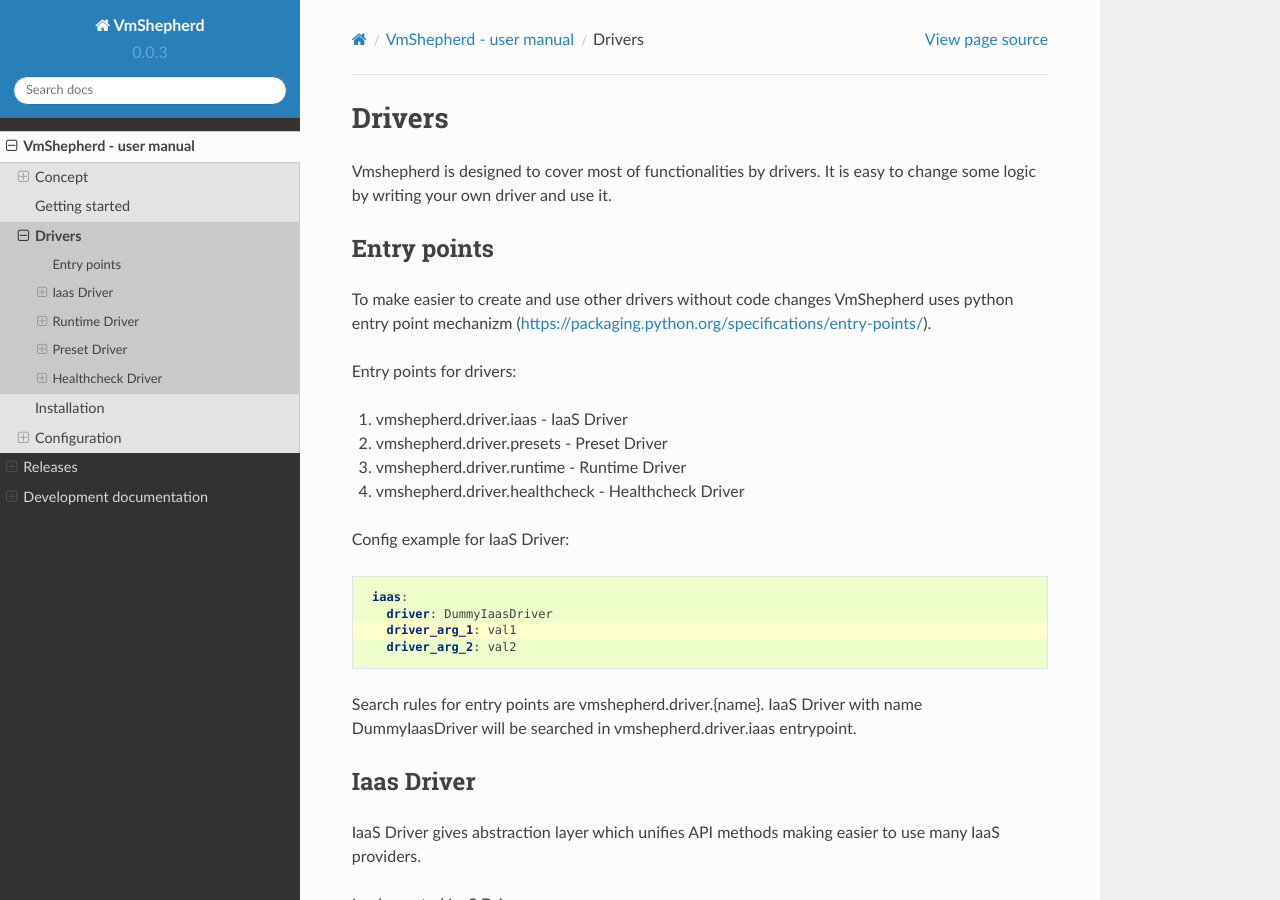
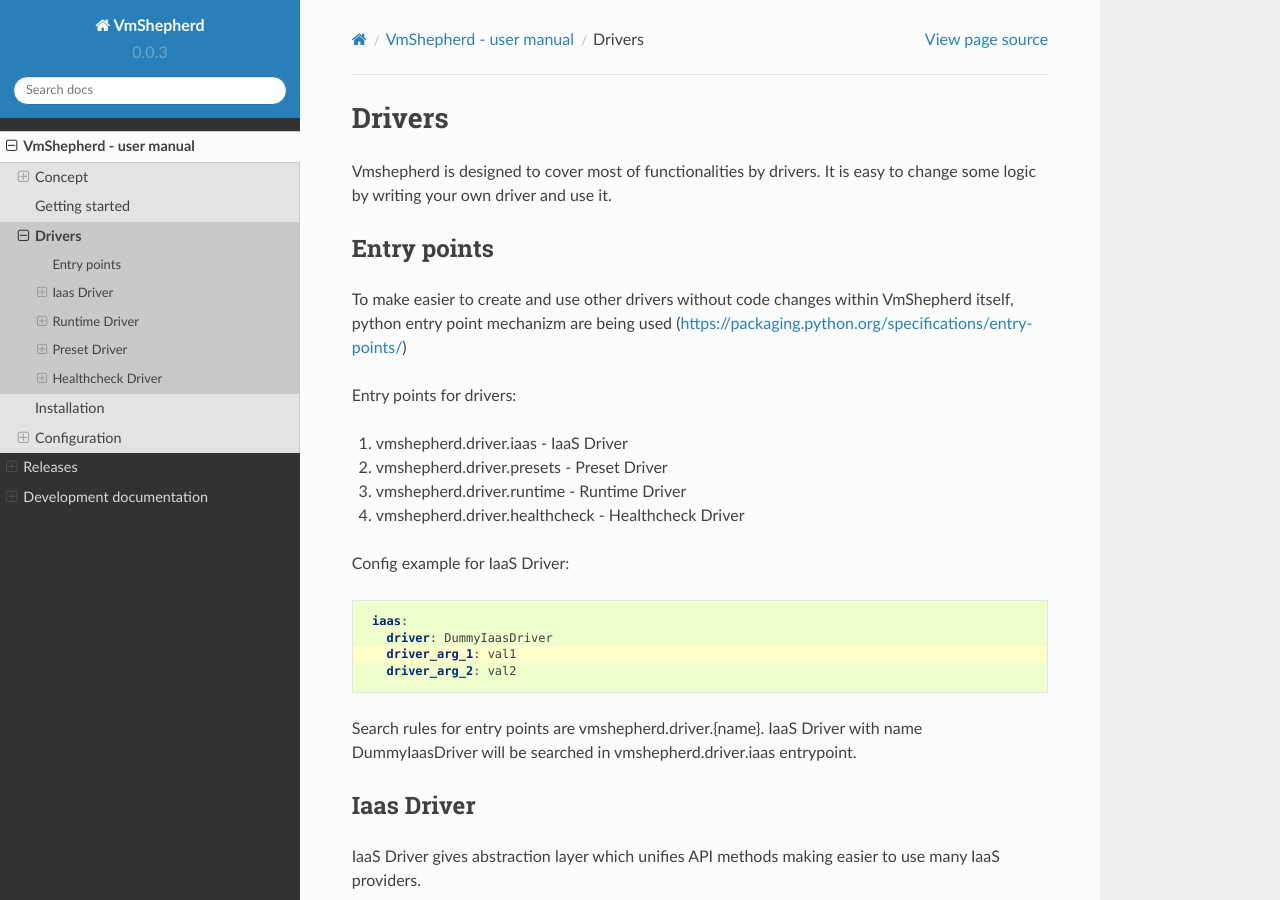
Before and after one commit to DreamLab/VmShepherd, a Sphinx documentation site: the page built from docs/user/drivers/index.rst, in a window 1280 px wide and 900 px high. Built offline with Sphinx 7.4.7 and the Read the Docs theme 2.0.0, drawn with Linux system fonts in a browser that asks for light colours.

Commit message:
fix readability

```diff
--- a/docs/user/drivers/index.rst
+++ b/docs/user/drivers/index.rst
@@ -8,7 +8,7 @@
 Entry points
 ------------
 
-To make easier to create and use other drivers without code changes VmShepherd uses python entry point mechanizm (https://packaging.python.org/specifications/entry-points/).
+To make easier to create and use other drivers without code changes within VmShepherd itself, python entry point mechanizm are being used (https://packaging.python.org/specifications/entry-points/)
 
 Entry points for drivers:
 
```
